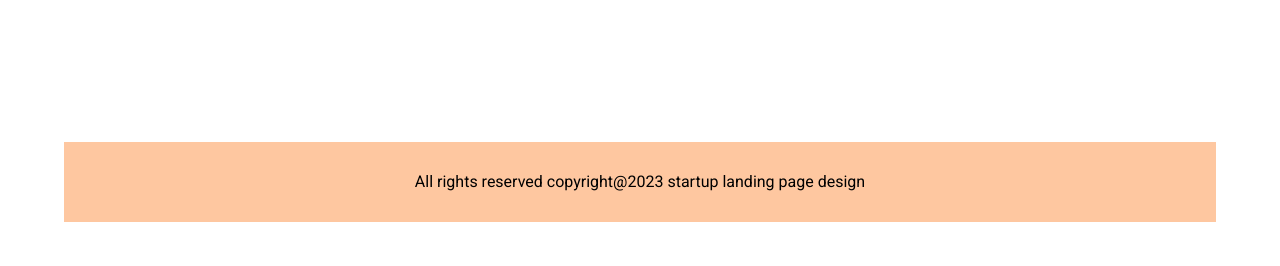
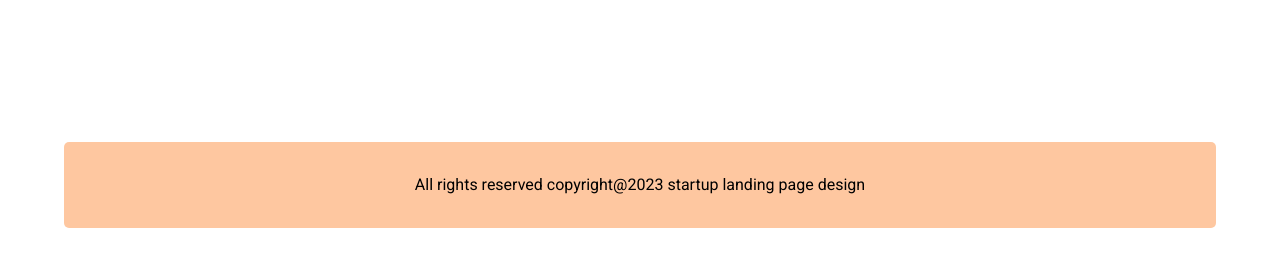
Before and after one commit to RionelxSlovesky/Assignment2-ProgrammingHero, a plain HTML site: page index.html in a window 1280 px wide. Shown: the part 4373-4639 px from the top of the page. Drawn offline with Linux system fonts and the light colour scheme.

Commit message:
Styled the footer

```diff
--- a/styles/style.css
+++ b/styles/style.css
@@ -269,9 +269,12 @@ header {
 
 .rights {
     display: flex;
+    text-align: center;
     align-items: center;
     justify-content: center;
     background-color: #fd6f0a62;
+    border-radius: 5px;
+    padding: 3px 3px;
     height: 10vh;
     margin: 0 5vw;
     margin-bottom: 15vh;
```
